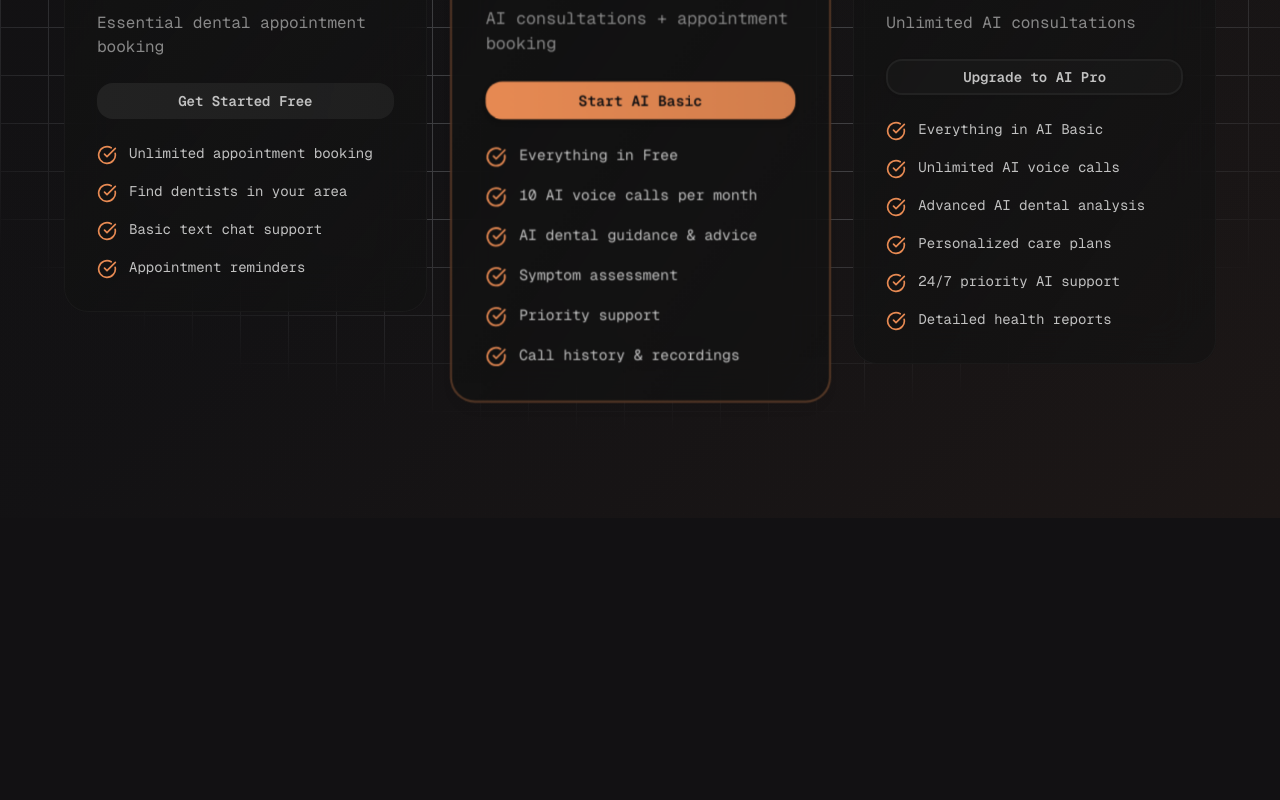
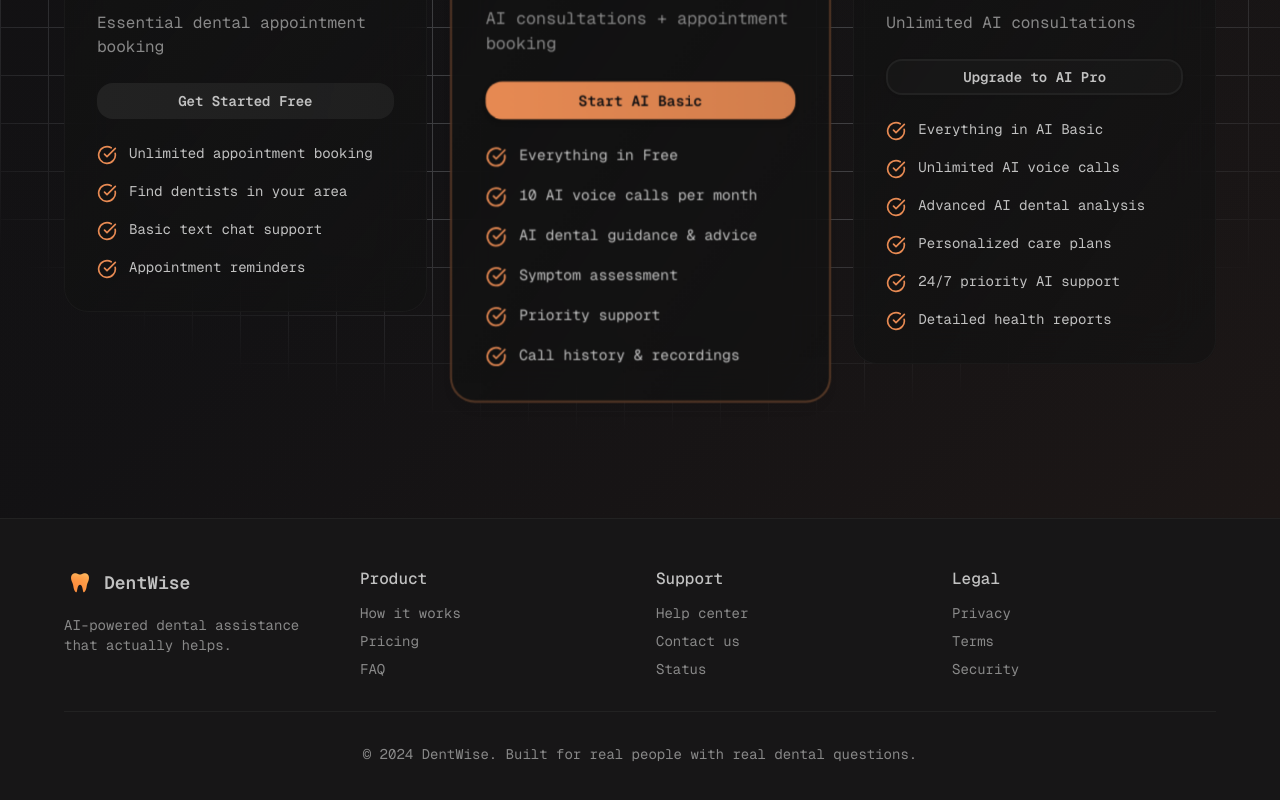
Before and after one commit to amank55/Dentalai, a Next.js app: page / in a window 1280 px wide. Shown: the part 3965-4765 px from the top of the page. Before the commit the page ends 4483 px from the top, so only its background shows below. Built offline with nearby package versions, Linux system fonts and the light colour scheme.

Commit message:
Add Footer component to the landing page for improved content structure

```diff
--- a/app/page.tsx
+++ b/app/page.tsx
@@ -1,3 +1,4 @@
+import Footer from "@/components/landing/Footer"
 import Header from "@/components/landing/header"
 import Hero from "@/components/landing/hero"
 import HowItWorks from "@/components/landing/howItWorks"
@@ -13,6 +14,7 @@ const page = () => {
     <HowItWorks/>
     <WhatToAsk/>
     <PricingSection/>
+    <Footer/>
     </>
   )
 }
```
